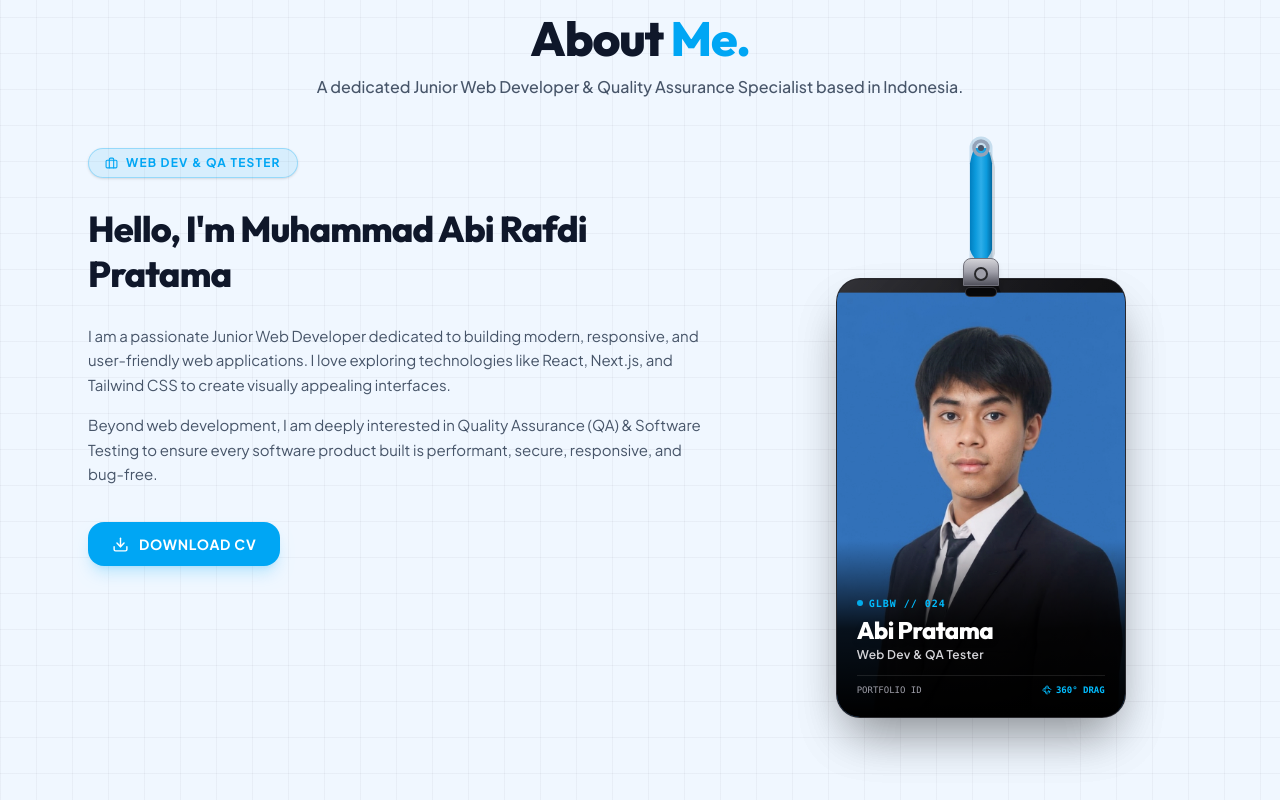
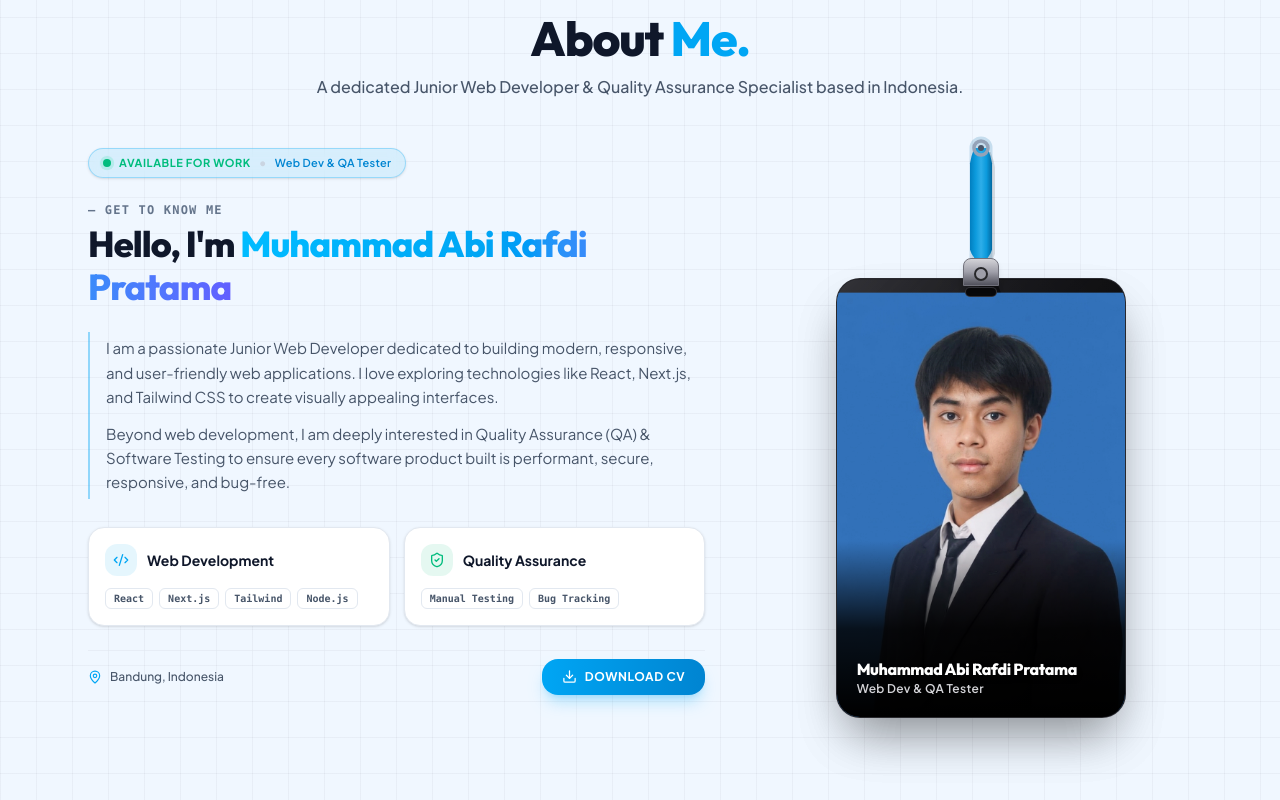
Before and after one commit to Galabeewww/MyPortofolio, a React (Vite) app: page / in a window 1280 px wide. Shown: the part 883-1683 px from the top of the page. Built offline with nearby package versions, Linux system fonts and the light colour scheme; no server answers; the database is empty.

Commit message:
feat: refine left about section with modern bento cards, status pill, and balanced CTA

```diff
--- a/src/components/About.tsx
+++ b/src/components/About.tsx
@@ -425,24 +425,44 @@ const About = () => {
 
         {/* ===== MAIN CONTENT ===== */}
         <div className="grid grid-cols-1 lg:grid-cols-12 gap-10 lg:gap-16 items-start">
-          {/* ===== LEFT COLUMN ===== */}
+          {/* ===== LEFT COLUMN: SLEEK, SIMPLE & BALANCED ===== */}
           <div
-            className={`lg:col-span-7 space-y-7 text-left anim-about-left ${
+            className={`lg:col-span-7 space-y-6 text-left anim-about-left ${
               isVisible ? "is-visible" : ""
             }`}
           >
-            <div>
-              <span className="inline-flex items-center gap-2 px-4 py-1.5 rounded-full text-xs font-extrabold uppercase tracking-widest bg-sky-500/10 text-sky-500 border border-sky-500/30 shadow-sm">
-                <Briefcase size={13} />
-                {t.about.badge}
+            {/* Top Status & Role Pill */}
+            <div className="flex flex-wrap items-center gap-2">
+              <div className="inline-flex items-center gap-2 px-3.5 py-1.5 rounded-full text-xs font-bold bg-sky-500/10 dark:bg-sky-500/15 border border-sky-500/30 text-sky-500 shadow-sm backdrop-blur-sm">
+                <span className="relative flex h-2 w-2">
+                  <span className="animate-ping absolute inline-flex h-full w-full rounded-full bg-emerald-400 opacity-75" />
+                  <span className="relative inline-flex rounded-full h-2 w-2 bg-emerald-500" />
+                </span>
+                <span className="text-emerald-500 uppercase tracking-wider text-[11px] font-extrabold">
+                  {lang === "id" ? "Siap Bekerja" : "Available for Work"}
+                </span>
+                <span className="text-slate-300 dark:text-zinc-700">•</span>
+                <span className="text-sky-600 dark:text-sky-400 font-semibold tracking-wide text-[11px]">
+                  Web Dev & QA Tester
                 </span>
               </div>
+            </div>
 
-            <h3 className="text-2xl sm:text-4xl font-extrabold font-display text-[var(--text-primary)] leading-tight tracking-tight">
-              {t.about.greeting}
+            {/* Main Greeting Typography */}
+            <div className="space-y-1">
+              <p className="text-xs uppercase font-mono tracking-widest text-[var(--text-muted)] font-semibold">
+                {lang === "id" ? "— Perkenalan Diri" : "— Get to know me"}
+              </p>
+              <h3 className="text-2xl sm:text-4xl font-extrabold font-display text-[var(--text-primary)] leading-[1.2] tracking-tight">
+                {lang === "id" ? "Halo, Saya " : "Hello, I'm "}
+                <span className="text-transparent bg-clip-text bg-gradient-to-r from-sky-400 via-sky-500 to-indigo-500">
+                  Muhammad Abi Rafdi Pratama
+                </span>
               </h3>
+            </div>
 
-            <div className="space-y-4">
+            {/* Bio Paragraphs with subtle accent bar */}
+            <div className="border-l-2 border-sky-500/40 pl-4 py-1 space-y-3">
               <p className="text-[var(--text-secondary)] text-sm sm:text-[15px] leading-relaxed">
                 {t.about.para1}
               </p>
@@ -451,37 +471,76 @@ const About = () => {
               </p>
             </div>
 
-            {/* <div className="flex flex-wrap gap-4 pt-2">
-              <div className="flex items-center gap-3 px-4 py-2.5 rounded-2xl bg-[var(--bg-card)] border border-[var(--border-color)] shadow-sm">
-                <div className="p-2 rounded-xl bg-sky-500/10">
-                  <MapPin size={16} className="text-sky-500" />
+            {/* 2 Modern Capability Bento Cards */}
+            <div className="grid grid-cols-1 sm:grid-cols-2 gap-3.5 pt-1">
+              {/* Card 1: Web Development */}
+              <div className="p-4 rounded-2xl bg-[var(--bg-card)] border border-[var(--border-color)] hover:border-sky-500/40 transition-all duration-300 shadow-sm space-y-2 group">
+                <div className="flex items-center gap-2.5">
+                  <div className="p-2 rounded-xl bg-sky-500/10 text-sky-500 group-hover:scale-110 transition-transform">
+                    <Code2 size={16} />
                   </div>
-                <span className="text-xs sm:text-sm font-bold text-[var(--text-primary)]">
-                  {t.about.location}
+                  <h4 className="text-xs sm:text-sm font-bold text-[var(--text-primary)]">
+                    {lang === "id" ? "Pengembangan Web" : "Web Development"}
+                  </h4>
+                </div>
+                <div className="flex flex-wrap gap-1.5 pt-1">
+                  {["React", "Next.js", "Tailwind", "Node.js"].map((skill) => (
+                    <span
+                      key={skill}
+                      className="px-2 py-0.5 rounded-md text-[10px] font-mono font-semibold bg-[var(--bg-secondary)] border border-[var(--border-color)] text-[var(--text-secondary)]"
+                    >
+                      {skill}
                     </span>
+                  ))}
                 </div>
-              <div className="flex items-center gap-3 px-4 py-2.5 rounded-2xl bg-[var(--bg-card)] border border-[var(--border-color)] shadow-sm">
-                <div className="p-2 rounded-xl bg-emerald-500/10">
-                  <Briefcase size={16} className="text-emerald-500" />
               </div>
-                <span className="text-xs sm:text-sm font-bold text-[var(--text-primary)]">
-                  {t.about.role}
+
+              {/* Card 2: Quality Assurance */}
+              <div className="p-4 rounded-2xl bg-[var(--bg-card)] border border-[var(--border-color)] hover:border-emerald-500/40 transition-all duration-300 shadow-sm space-y-2 group">
+                <div className="flex items-center gap-2.5">
+                  <div className="p-2 rounded-xl bg-emerald-500/10 text-emerald-500 group-hover:scale-110 transition-transform">
+                    <ShieldCheck size={16} />
+                  </div>
+                  <h4 className="text-xs sm:text-sm font-bold text-[var(--text-primary)]">
+                    {lang === "id"
+                      ? "Jaminan Kualitas (QA)"
+                      : "Quality Assurance"}
+                  </h4>
+                </div>
+                <div className="flex flex-wrap gap-1.5 pt-1">
+                  {["Manual Testing", "Bug Tracking"].map((tool) => (
+                    <span
+                      key={tool}
+                      className="px-2 py-0.5 rounded-md text-[10px] font-mono font-semibold bg-[var(--bg-secondary)] border border-[var(--border-color)] text-[var(--text-secondary)]"
+                    >
+                      {tool}
                     </span>
+                  ))}
                 </div>
-            </div> */}
+              </div>
+            </div>
 
-            {/* Actions: Download CV + 3D Rotate Hint */}
-            <div className="flex flex-wrap items-center gap-4 pt-2">
+            {/* Bottom Meta & Action Area */}
+            <div className="flex flex-wrap items-center justify-between gap-4 pt-2 border-t border-[var(--border-color)]/60">
+              {/* Location Badge */}
+              <div className="flex items-center gap-2 text-xs text-[var(--text-secondary)] font-medium">
+                <MapPin size={14} className="text-sky-500 shrink-0" />
+                <span>Bandung, Indonesia</span>
+              </div>
+
+              {/* CTA Action Buttons */}
+              <div className="flex items-center gap-3">
                 <button
                   onClick={handleDownloadCV}
-                className="inline-flex items-center gap-2.5 px-6 py-3 rounded-2xl bg-sky-500 hover:bg-sky-600 text-white font-extrabold text-xs sm:text-sm tracking-wider uppercase shadow-lg shadow-sky-500/20 hover:scale-105 active:scale-95 transition-all duration-300 cursor-pointer group"
+                  className="inline-flex items-center gap-2 px-5 py-2.5 rounded-2xl bg-gradient-to-r from-sky-500 to-sky-600 hover:from-sky-600 hover:to-sky-700 text-white font-extrabold text-xs tracking-wider uppercase shadow-lg shadow-sky-500/25 hover:shadow-sky-500/40 hover:scale-[1.02] active:scale-95 transition-all duration-300 cursor-pointer group"
                 >
                   <Download
-                  size={17}
+                    size={15}
                     className="group-hover:translate-y-0.5 transition-transform"
                   />
                   <span>{t.about.downloadCV || "DOWNLOAD CV"}</span>
                 </button>
+              </div>
             </div>
           </div>
 
@@ -740,31 +799,15 @@ const About = () => {
 
                       {/* Bottom Typography (Sesuai Referensi Gambar) */}
                       <div className="absolute bottom-0 inset-x-0 p-5 z-20 text-left">
-                        {/* Glow Accent Dot */}
-                        <div className="flex items-center gap-1.5 mb-1">
-                          <span className="w-1.5 h-1.5 rounded-full bg-sky-400 animate-pulse" />
-                          <span className="text-[10px] font-mono tracking-widest text-sky-400 uppercase font-semibold">
-                            GLBW // 024
-                          </span>
-                        </div>
-
                         {/* Name in Bold White Typography */}
-                        <h4 className="text-2xl font-black font-display text-white tracking-tight leading-tight drop-shadow-md">
-                          Abi Pratama
+                        <h4 className="text-1xl font-black font-display text-white tracking-tight leading-tight drop-shadow-md">
+                          Muhammad Abi Rafdi Pratama
                         </h4>
 
                         {/* Subtitle Role */}
                         <p className="text-xs font-semibold text-zinc-300 mt-0.5 tracking-wide flex items-center gap-1.5">
                           <span>Web Dev & QA Tester</span>
                         </p>
-
-                        {/* Drag & 360 hint badge */}
-                        <div className="mt-3 flex items-center justify-between pt-2 border-t border-white/10 text-[9px] font-mono text-zinc-400">
-                          <span>PORTFOLIO ID</span>
-                          <span className="text-sky-400 font-bold flex items-center gap-1">
-                            <Rotate3d size={10} /> 360° DRAG
-                          </span>
-                        </div>
                       </div>
                     </div>
 
@@ -829,7 +872,7 @@ const About = () => {
                               className="text-purple-400 shrink-0"
                             />
                             <span className="text-[11px] font-semibold text-zinc-200">
-                              Node.js • Express • MySQL
+                              Node.js • Express • PostgreSQL
                             </span>
                           </div>
 
@@ -839,7 +882,7 @@ const About = () => {
                               className="text-emerald-400 shrink-0"
                             />
                             <span className="text-[11px] font-semibold text-zinc-200">
-                              QA Testing • Cypress • Jest
+                              QA Testing
                             </span>
                           </div>
                         </div>
```
Lines whose indentation alone changed are shown as unchanged.
